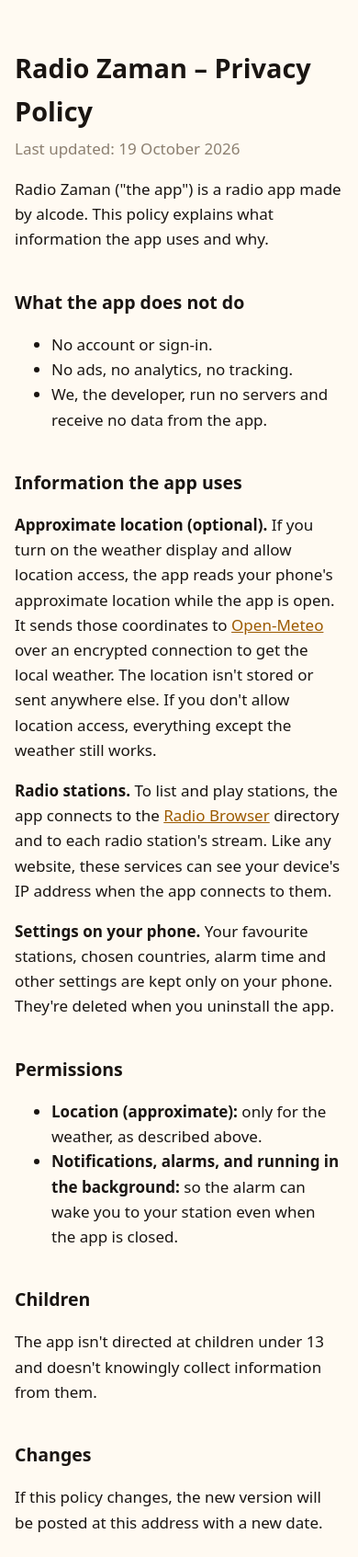
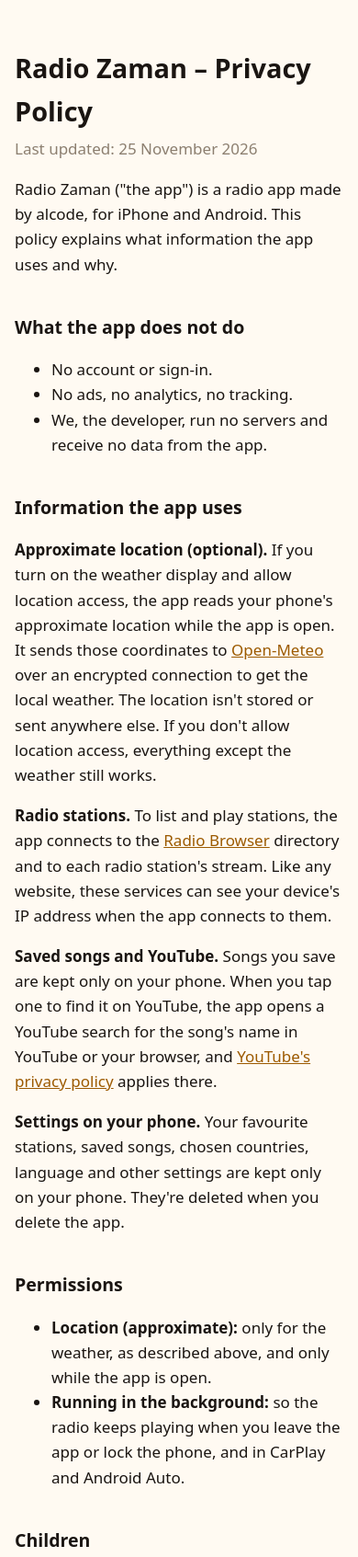
Before and after one commit to chahinali85-alt/radio-zaman-privacy, a plain HTML site: page index.html in a window 390 px wide. Shown: the top 1693 px of the page at 92% size. Drawn offline with Linux system fonts and the light colour scheme.

Commit message:
Update the privacy policy for iPhone, saved songs and the contact email
Co-Authored-By: Claude Opus 5.5 <noreply@anthropic.com>

```diff
--- a/index.html
+++ b/index.html
@@ -15,9 +15,9 @@
 </head>
 <body>
 <h1>Radio Zaman – Privacy Policy</h1>
-<p class="date">Last updated: 19 October 2026</p>
+<p class="date">Last updated: 25 November 2026</p>
 
-<p>Radio Zaman ("the app") is a radio app made by alcode. This policy explains what information the app uses and why.</p>
+<p>Radio Zaman ("the app") is a radio app made by alcode, for iPhone and Android. This policy explains what information the app uses and why.</p>
 
 <h2>What the app does not do</h2>
 <ul>
@@ -29,12 +29,13 @@
 <h2>Information the app uses</h2>
 <p><strong>Approximate location (optional).</strong> If you turn on the weather display and allow location access, the app reads your phone's approximate location while the app is open. It sends those coordinates to <a href="https://open-meteo.com">Open-Meteo</a> over an encrypted connection to get the local weather. The location isn't stored or sent anywhere else. If you don't allow location access, everything except the weather still works.</p>
 <p><strong>Radio stations.</strong> To list and play stations, the app connects to the <a href="https://www.radio-browser.info">Radio Browser</a> directory and to each radio station's stream. Like any website, these services can see your device's IP address when the app connects to them.</p>
-<p><strong>Settings on your phone.</strong> Your favourite stations, chosen countries, alarm time and other settings are kept only on your phone. They're deleted when you uninstall the app.</p>
+<p><strong>Saved songs and YouTube.</strong> Songs you save are kept only on your phone. When you tap one to find it on YouTube, the app opens a YouTube search for the song's name in YouTube or your browser, and <a href="https://policies.google.com/privacy">YouTube's privacy policy</a> applies there.</p>
+<p><strong>Settings on your phone.</strong> Your favourite stations, saved songs, chosen countries, language and other settings are kept only on your phone. They're deleted when you delete the app.</p>
 
 <h2>Permissions</h2>
 <ul>
-  <li><strong>Location (approximate):</strong> only for the weather, as described above.</li>
-  <li><strong>Notifications, alarms, and running in the background:</strong> so the alarm can wake you to your station even when the app is closed.</li>
+  <li><strong>Location (approximate):</strong> only for the weather, as described above, and only while the app is open.</li>
+  <li><strong>Running in the background:</strong> so the radio keeps playing when you leave the app or lock the phone, and in CarPlay and Android Auto.</li>
 </ul>
 
 <h2>Children</h2>
@@ -44,6 +45,6 @@
 <p>If this policy changes, the new version will be posted at this address with a new date.</p>
 
 <h2>Contact</h2>
-<p>For questions, use the developer contact email on Radio Zaman's Google Play page.</p>
+<p>For questions about this policy or the app, email <a href="mailto:toubkalsocial@gmail.com">toubkalsocial@gmail.com</a>.</p>
 </body>
 </html>
```
